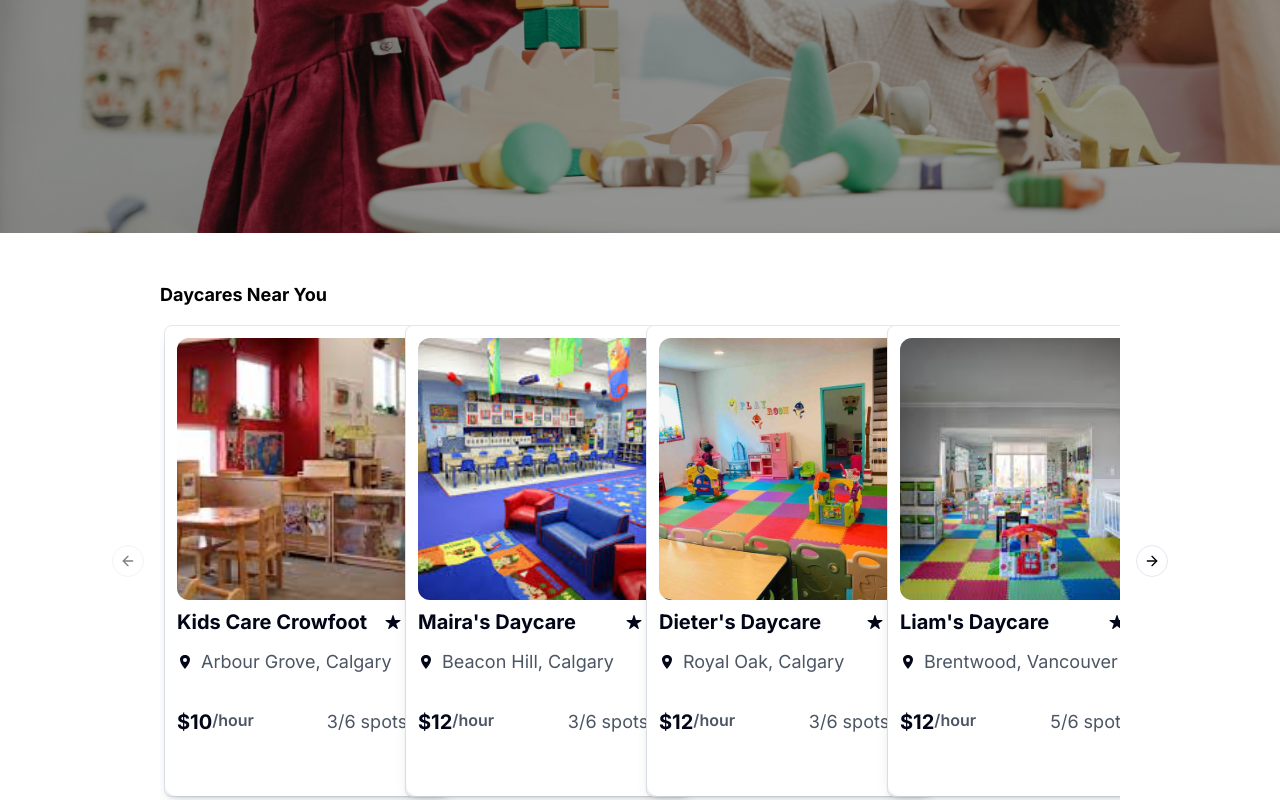
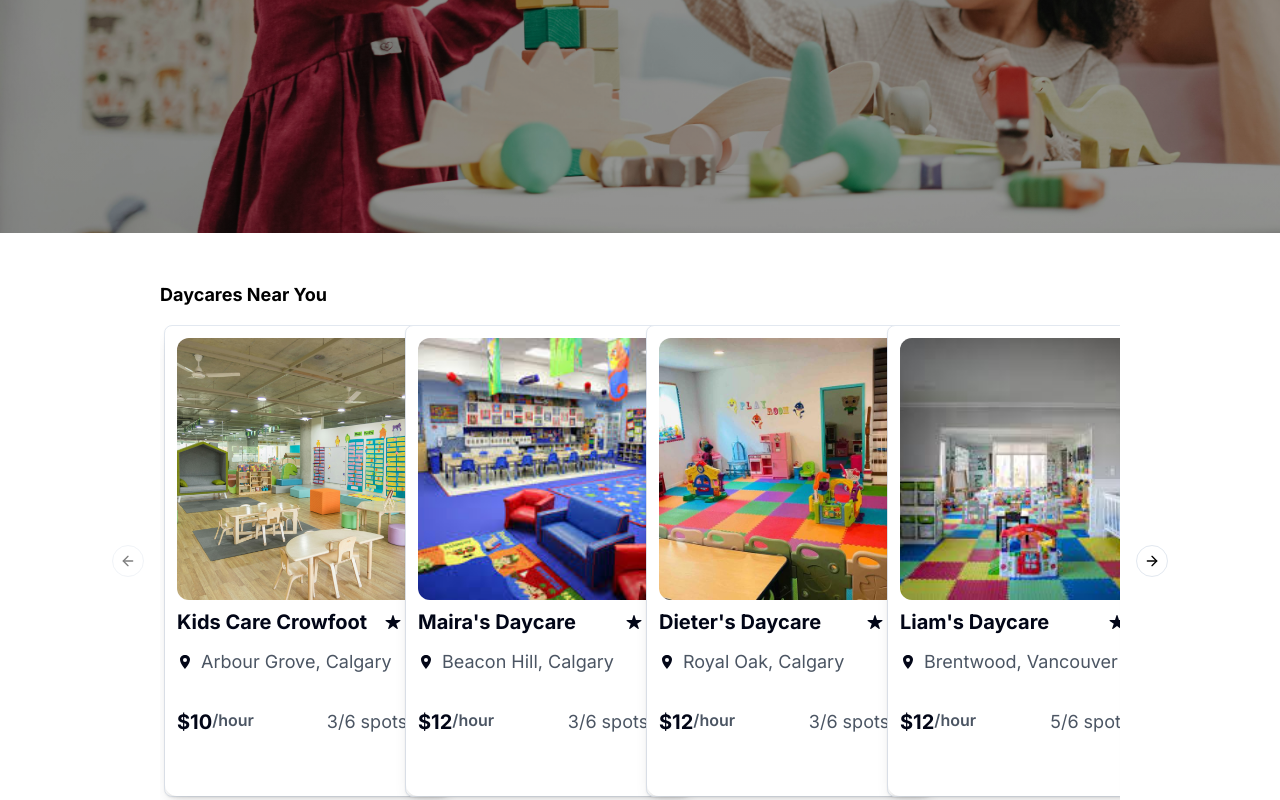
Before and after one commit to HiltonLuu/calgary-hacks-2024, a Next.js app in the folder daycare-finder/: page / in a window 1280 px wide. Shown: the part 503-1303 px from the top of the page. Built offline with nearby package versions, Linux system fonts and the light colour scheme; no server answers.

Commit message:
photo change

```diff
--- a/daycare-finder/src/app/_components/LandingPage/Suggested.tsx
+++ b/daycare-finder/src/app/_components/LandingPage/Suggested.tsx
@@ -15,7 +15,7 @@ const imageUrls = [
     name: "Kids Care Crowfoot",
     stars: 4.5,
     price: 10,
-    url: "/assets/kidscarecrow.jpeg",
+    url: "daycarePhoto.jpg",
     spots: 3,
     location: "Arbour Grove",
     click: "/daycare",
--- a/daycare-finder/src/app/results/page.tsx
+++ b/daycare-finder/src/app/results/page.tsx
@@ -14,7 +14,7 @@ const imageUrls = [
     name: "Kids Care Crowfoot",
     stars: 4.5,
     price: 10,
-    url: "/assets/kidscarecrow.jpeg",
+    url: "daycarePhoto.jpg",
     spots: 3,
     location: "Arbour Grove",
     click: "/daycare",
```
Also changed, not shown: 1 other file (tests, documents, lock files or other folders).
